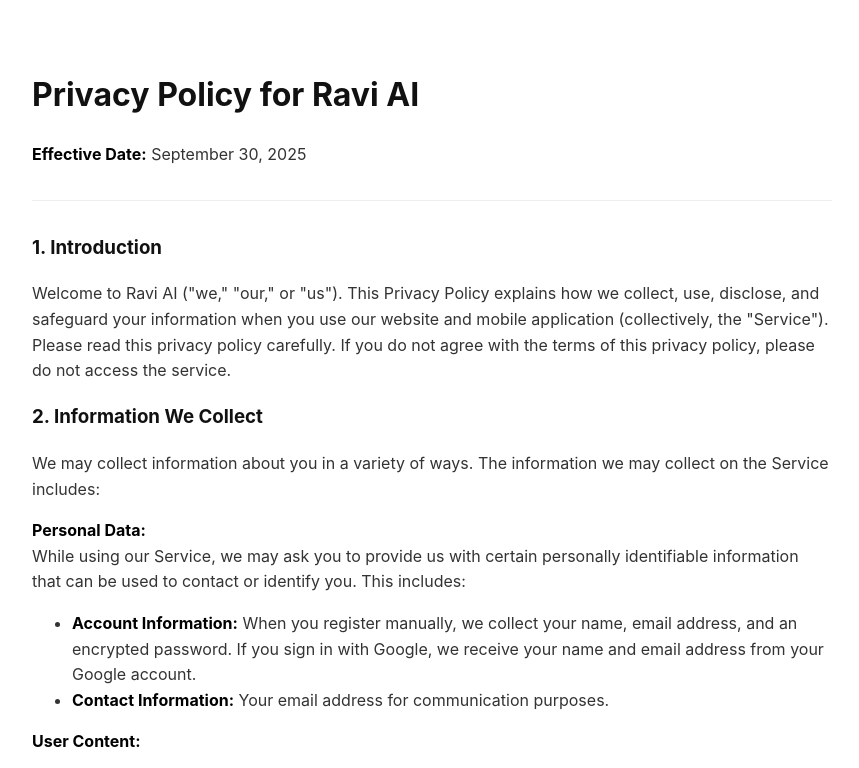
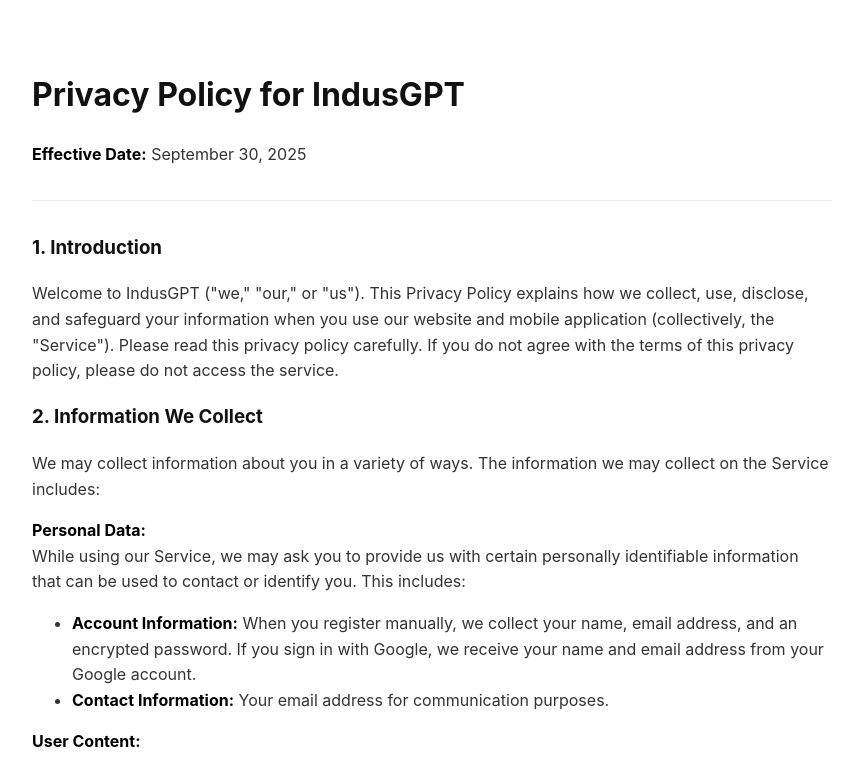
Before and after one commit to RHIH32/link, a plain HTML site: page index.html in a window 1280 px wide. Shown: the top 768 px of the page, without its empty margins (208-1067 px from the left). Drawn offline with Linux system fonts and the light colour scheme.

Commit message:
Update Privacy Policy references from Ravi AI to IndusGPT

```diff
--- a/index.html
+++ b/index.html
@@ -3,7 +3,7 @@
 <head>
     <meta charset="UTF-8">
     <meta name="viewport" content="width=device-width, initial-scale=1.0">
-    <title>Privacy Policy - Ravi AI</title>
+    <title>Privacy Policy - IndusGPT</title>
     <style>
         body { font-family: -apple-system, BlinkMacSystemFont, "Segoe UI", Roboto, Helvetica, Arial, sans-serif; line-height: 1.6; max-width: 800px; margin: 2rem auto; padding: 1rem; color: #333; }
         h1, h2, h3 { color: #111; }
@@ -13,12 +13,12 @@
     </style>
 </head>
 <body>
-    <h1>Privacy Policy for Ravi AI</h1>
+    <h1>Privacy Policy for  IndusGPT</h1>
     <p><strong>Effective Date:</strong> September 30, 2025</p>
     <hr>
 
     <h3>1. Introduction</h3>
-    <p>Welcome to Ravi AI ("we," "our," or "us"). This Privacy Policy explains how we collect, use, disclose, and safeguard your information when you use our website and mobile application (collectively, the "Service"). Please read this privacy policy carefully. If you do not agree with the terms of this privacy policy, please do not access the service.</p>
+    <p>Welcome to IndusGPT ("we," "our," or "us"). This Privacy Policy explains how we collect, use, disclose, and safeguard your information when you use our website and mobile application (collectively, the "Service"). Please read this privacy policy carefully. If you do not agree with the terms of this privacy policy, please do not access the service.</p>
 
     <h3>2. Information We Collect</h3>
     <p>We may collect information about you in a variety of ways. The information we may collect on the Service includes:</p>
```
